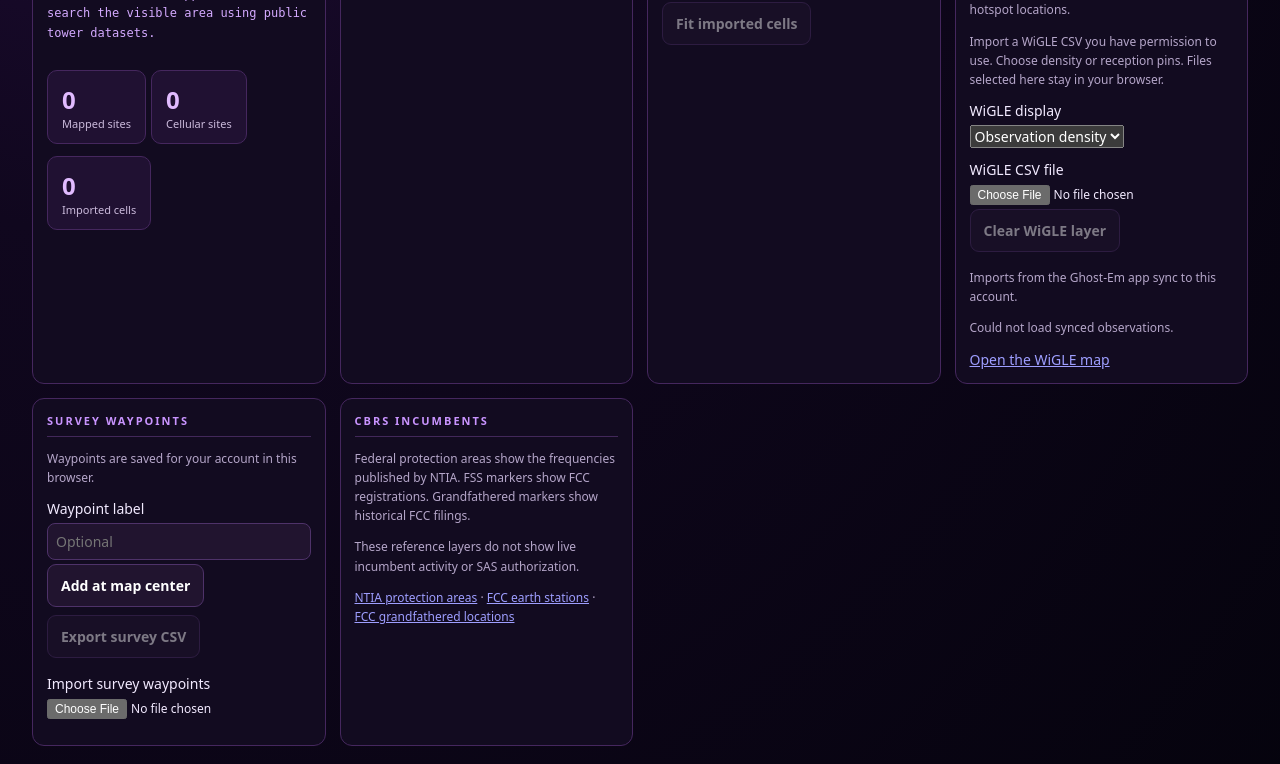
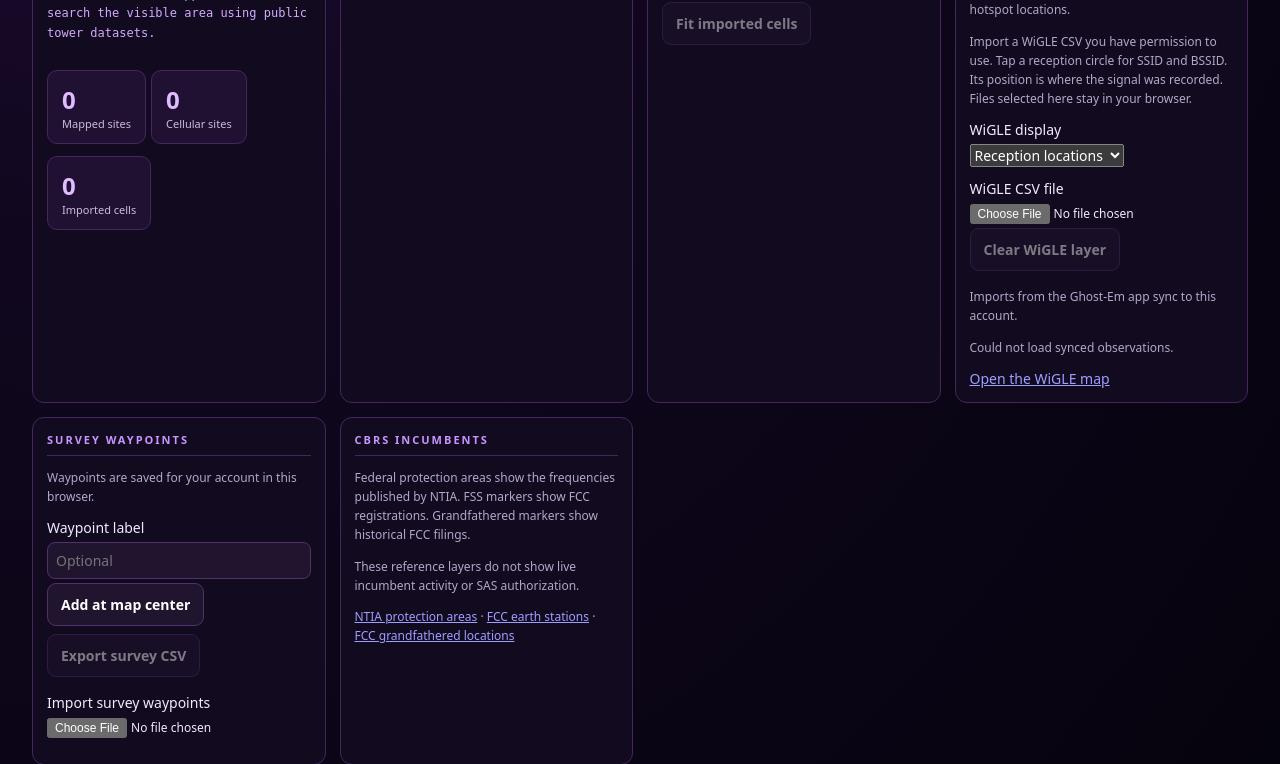
Before and after one commit to socks501Propaganda/GHOST-EM, a Django app: template templates/rf_map.html in a window 1280 px wide. Shown: the part 858-1622 px from the top of the page. Run offline with Django 3.2, Linux system fonts and the light colour scheme; the template is opened without the code that fills it, so the values that code supplies are empty.

Commit message:
Plot Wi-Fi observations as small translucent circles

```diff
--- a/templates/rf_map.html
+++ b/templates/rf_map.html
@@ -470,11 +470,11 @@
           <h2>Public Wi-Fi and WiGLE</h2>
           <p class="small">Public Wi-Fi shows a one-time <a href="https://data.cityofnewyork.us/d/yjub-udmw">NYC Open Data</a> snapshot for the five boroughs and <a href="https://nysl.nysed.gov/find-your-public-library?field_wifi247_value=1">New York State Library listings</a> for libraries reporting 24/7 Wi-Fi elsewhere in the state. Availability may have changed since the source was published.</p>
           <p class="small" id="publicWifiStatus" role="status">Turn on Public Wi-Fi and zoom in to see hotspot locations.</p>
-          <p class="small">Import a WiGLE CSV you have permission to use. Choose density or reception pins. Files selected here stay in your browser.</p>
+          <p class="small">Import a WiGLE CSV you have permission to use. Tap a reception circle for SSID and BSSID. Its position is where the signal was recorded. Files selected here stay in your browser.</p>
           <label for="wigleMode">WiGLE display</label>
           <select id="wigleMode">
+            <option value="pins">Reception locations</option>
             <option value="density">Observation density</option>
-            <option value="pins">Reception locations</option>
           </select>
           <label for="wigleFile">WiGLE CSV file</label>
           <input id="wigleFile" type="file" accept=".csv,text/csv" />
@@ -1138,14 +1138,20 @@
 
       function wigleDensity(observations) {
         const grid = new Map();
-        for (const { lat, lon } of observations) {
+        for (const observation of observations) {
+          const { lat, lon } = observation;
           const y = Math.floor(lat * 100);
           const x = Math.floor(lon * 100);
           const key = y + "," + x;
-          if (!grid.has(key)) grid.set(key, { y, x, count: 0 });
-          grid.get(key).count++;
-        }
-        return [...grid.values()];
+          if (!grid.has(key)) grid.set(key, { latitudeSum: 0, longitudeSum: 0, rows: [] });
+          const bucket = grid.get(key);
+          bucket.latitudeSum += lat;
+          bucket.longitudeSum += lon;
+          bucket.rows.push(observation);
+        }
+        return [...grid.values()].map(({ latitudeSum, longitudeSum, rows }) => ({
+          lat: latitudeSum / rows.length, lon: longitudeSum / rows.length, rows,
+        }));
       }
 
       let wigleObservations = [];
@@ -1222,6 +1228,25 @@
         if (pendingSurveySync.length) void updateSurveySync("POST");
       }
 
+      function addWifiCircle(lat, lon, observations, heading) {
+        const entries = observations.map(({ details }) => {
+          const label = details.find(([name]) => name === "SSID")?.[1] ||
+            details.find(([name]) => name === "BSSID")?.[1] || "Wi-Fi observation";
+          const metadata = details.filter(([name]) => name !== "SSID")
+            .map(([name, value]) => safe(name) + ": " + safe(value)).join("<br>");
+          return "<strong>SSID: " + safe(label) + "</strong>" + (metadata ? "<br>" + metadata : "");
+        });
+        const count = observations.length;
+        const ssid = observations[0].details.find(([name]) => name === "SSID")?.[1];
+        const bssid = observations[0].details.find(([name]) => name === "BSSID")?.[1];
+        const label = count === 1 ? ssid || bssid || "Wi-Fi observation" : count + " Wi-Fi observations";
+        L.circleMarker([lat, lon], {
+          radius: Math.min(8, 4 + Math.log2(count)),
+          color: "#ad91ff", weight: 1, opacity: .75, fillColor: "#9271eb", fillOpacity: .38,
+        }).bindTooltip(safe(label)).bindPopup("<strong>" + heading + "</strong><br>" + lat + ", " + lon +
+          "<br>" + entries.join("<hr>")).addTo(wigle);
+      }
+
       function drawWiglePins() {
         if ($("wigleMode").value !== "pins" || !$("wigleLayer").checked || !wigleObservations.length) return;
         wigle.clearLayers();
@@ -1242,20 +1267,7 @@
         for (const observations of locations.values()) {
           if (shown++ === 2000) break;
           const { lat, lon } = observations[0];
-          const entries = observations.map(({ details }) => {
-            const label = details.find(([name]) => name === "SSID")?.[1] ||
-              details.find(([name]) => name === "BSSID")?.[1] || "Wi-Fi observation";
-            const metadata = details.filter(([name]) => name !== "SSID")
-              .map(([name, value]) => safe(name) + ": " + safe(value)).join("<br>");
-            return "<strong>" + safe(label) + "</strong>" + (metadata ? "<br>" + metadata : "");
-          });
-          const label = observations.length === 1
-            ? "1 Wi-Fi observation" : observations.length + " Wi-Fi observations";
-          L.circleMarker([lat, lon], {
-            radius: observations.length === 1 ? 5 : 9,
-            color: "#17374b", weight: 1, fillColor: "#62dfb9", fillOpacity: .9,
-          }).bindTooltip(label).bindPopup("<strong>Reception location</strong><br>" + lat + ", " + lon +
-            "<br>" + entries.join("<hr>")).addTo(wigle);
+          addWifiCircle(lat, lon, observations, "Reception location");
         }
         $("wigleStatus").textContent = locations.size > 2000
           ? "Showing 2,000 reception locations. Zoom in for more detail."
@@ -1279,16 +1291,11 @@
           return;
         }
         const areas = wigleDensity(wigleObservations);
-        for (const { y, x, count } of areas) {
-          const square = L.latLngBounds([y / 100, x / 100], [(y + 1) / 100, (x + 1) / 100]);
-          bounds.extend(square);
-          L.rectangle(square, {
-            color: "#62dfb9",
-            weight: 1,
-            fillOpacity: Math.min(.68, .16 + Math.log2(count) * .095),
-          }).bindTooltip(count + (count === 1 ? " Wi-Fi observation" : " Wi-Fi observations")).addTo(wigle);
-        }
-        $("wigleStatus").textContent = wigleObservations.length + " observations across " + areas.length + " grid areas.";
+        for (const { lat, lon, rows } of areas) {
+          bounds.extend([lat, lon]);
+          addWifiCircle(lat, lon, rows, "Reception area");
+        }
+        $("wigleStatus").textContent = wigleObservations.length + " observations across " + areas.length + " reception areas.";
         if (fit) map.fitBounds(bounds, { padding: [24, 24], maxZoom: 15 });
       }
 
```
Also changed, not shown: tests/rf-map-wigle-status.cjs (+1 -1 lines).
